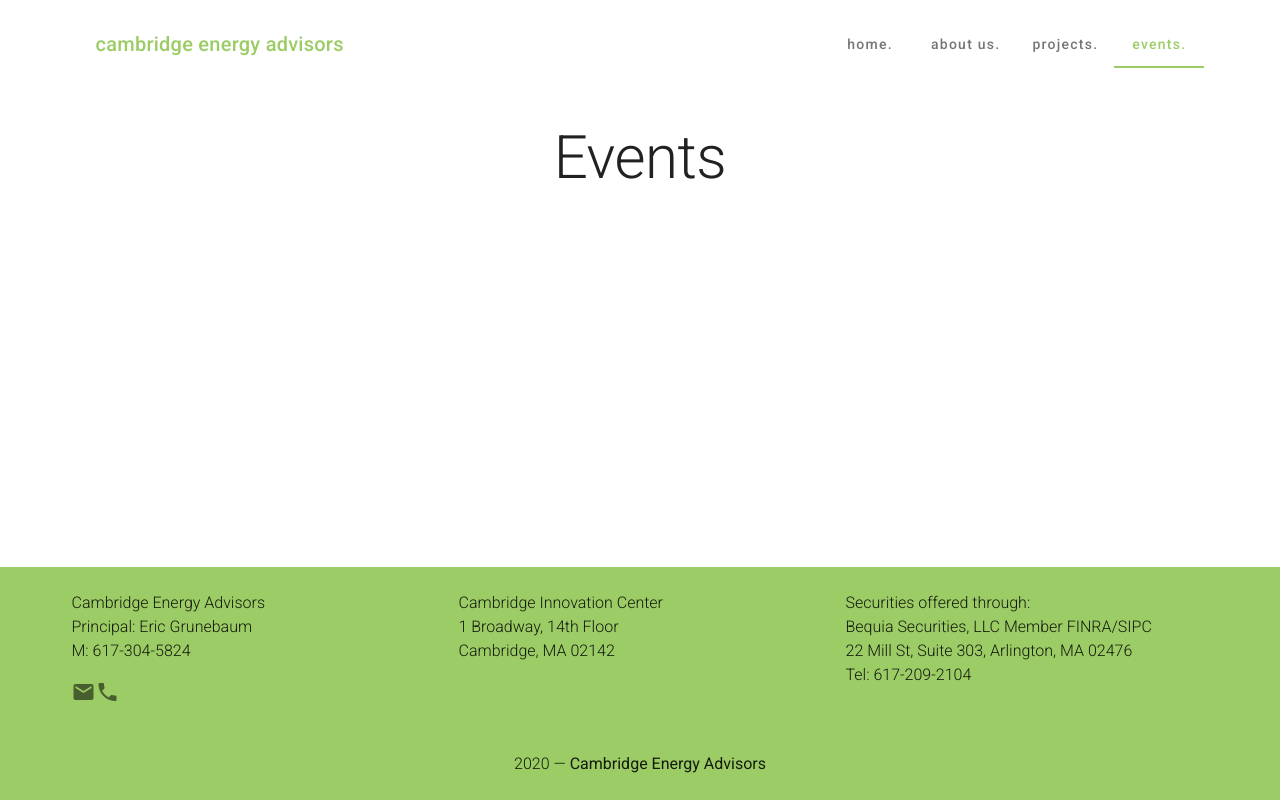
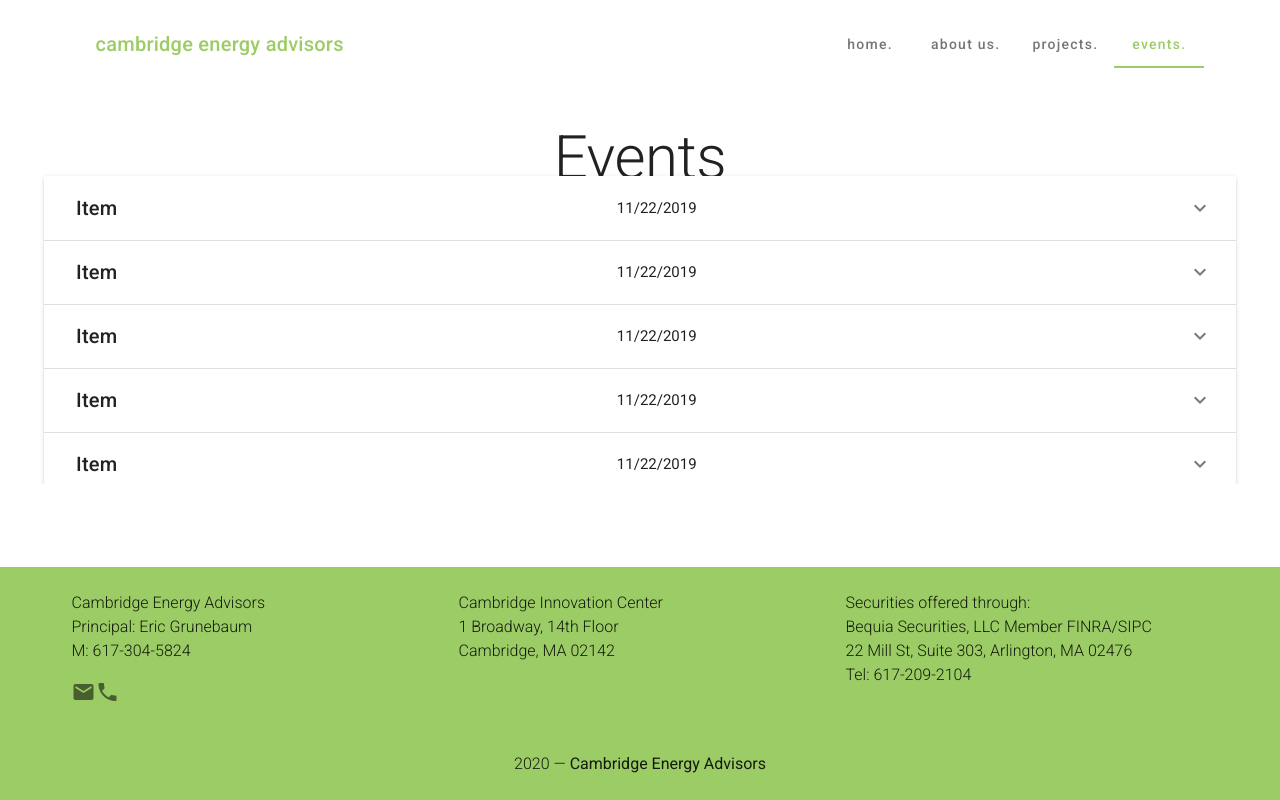
Before and after one commit to EricGrunebaum/CambridgeEnergyAdvisors-2020_6_23, a Vue app: page /events in a window 1280 px wide. Built offline with nearby package versions, Linux system fonts and the light colour scheme.

Commit message:
Add accordion layout to events page

```diff
--- /dev/null
+++ b/src/components/EventTemplate.vue
@@ -0,0 +1,26 @@
+<template>
+     <v-row justify="center">
+    <v-expansion-panels accordion multiple hover popout>
+      <v-expansion-panel
+        v-for="(item,i) in 5"
+        :key="i"
+      >
+            <v-expansion-panel-header>
+                    <span class="title mx-2">Item</span>
+                    <span class="mx-2"> 11/22/2019 </span>
+            </v-expansion-panel-header>
+        <v-expansion-panel-content>
+          Lorem ipsum dolor sit amet, consectetur adipiscing elit, sed do eiusmod tempor incididunt ut labore et dolore magna aliqua. Ut enim ad minim veniam, quis nostrud exercitation ullamco laboris nisi ut aliquip ex ea commodo consequat.
+        </v-expansion-panel-content>
+      </v-expansion-panel>
+    </v-expansion-panels>
+  </v-row>
+</template>
+<script>
+export default {
+
+}
+</script>
+<style scoped>
+
+</style>
--- a/src/views/Events.vue
+++ b/src/views/Events.vue
@@ -2,11 +2,15 @@
 <div class="events">
     <h1 class="display-3 hidden-xs-only">Events</h1>
       <h3 class="display-2 hidden-sm-and-up">Events</h3>
+      <event-template></event-template>
   </div>
 </template>
 <script>
+import EventTemplate from '@/components/EventTemplate'
 export default {
-
+    components: {
+      'event-template': EventTemplate
+    }
 }
 </script>
 <style scoped>
```
